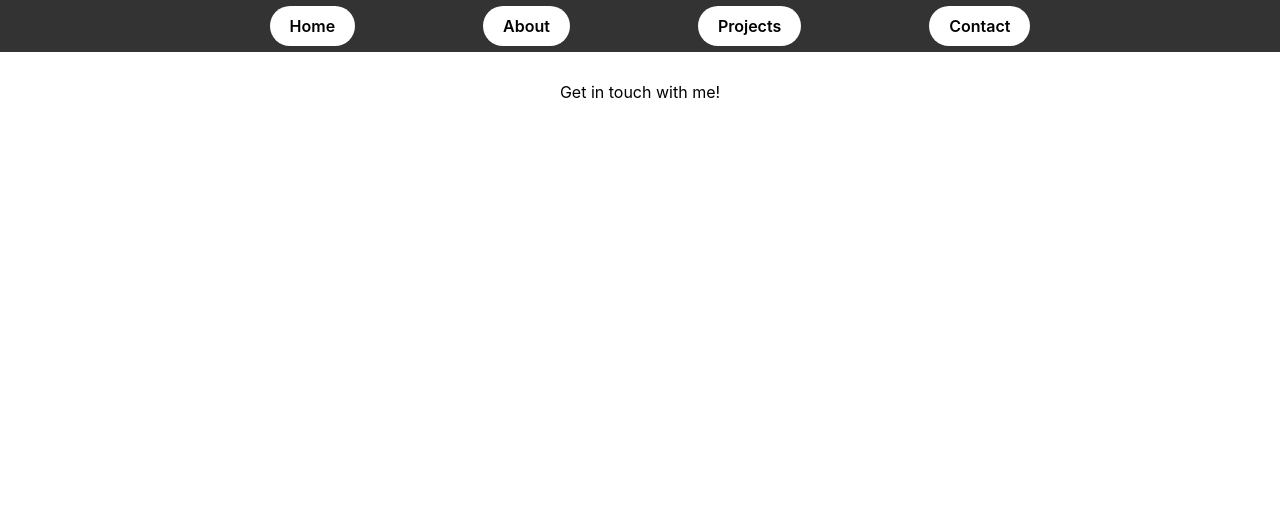
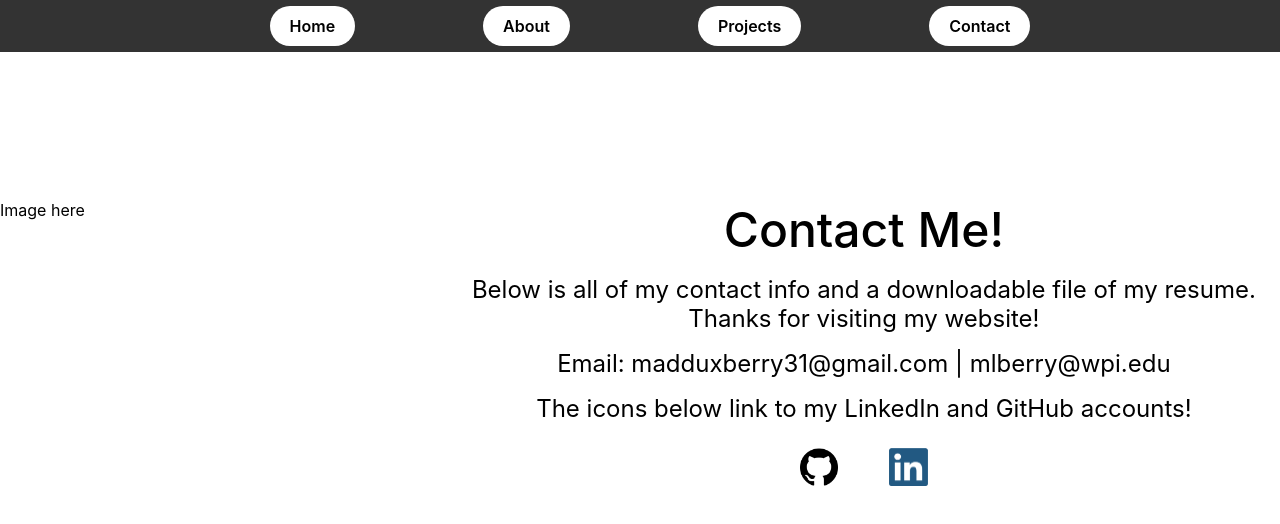
Before and after one commit to MaceTheWindu66/website, a React (Create React App) app: page /contact in a window 1280 px wide. Shown: the top 524 px of the page. Built offline with nearby package versions, Linux system fonts and the light colour scheme.

Commit message:
More updates to contact page, began about page structure. Also added fade-in animations for the other pages.

```diff
--- /dev/null
+++ b/src/About.css
@@ -0,0 +1,28 @@
+.page-container-box{
+    display: flex;
+    padding-top: 10vh;
+    width: 100vw;
+    height: 100%;
+    flex-direction: row;
+    justify-content: center;
+    overflow-y: hidden;
+    animation: fade-in 3s;
+}
+
+.section{
+    display: flex;
+    overflow: hidden;
+    flex-direction: row;
+    justify-content: center;
+    align-items: center;
+    height: 100vh;
+    padding: 20px;
+    width: 100vw;
+}
+
+.content-box{
+    display: flex;
+    flex-direction: column;
+    height: 100%;
+    width: 48%;
+}
--- a/src/About.tsx
+++ b/src/About.tsx
@@ -1,8 +1,15 @@
 import React from "react";
+import './About.css';
 
 function About() {
     return(
-        <div>About</div>
+        <div style={{paddingTop: '6vh', overflow: 'hidden'}}>
+            <div className = "page-container-box">
+                <div className = "section">
+
+                </div>
+            </div>
+        </div>
     );
 }
 
--- /dev/null
+++ b/src/Contact.css
@@ -0,0 +1,58 @@
+.page-container-box{
+    display: flex;
+    padding-top: 19vh;
+    width: 100vw;
+    height: 100%;
+    flex-direction: row;
+    justify-content: center;
+    overflow-y: hidden;
+    animation: fade-in 3s;
+}
+
+.my-image{
+    display: flex;
+    flex-direction: column;
+    justify-content: center;
+    width: 48%;
+    height: 100%;
+}
+
+.contact-info{
+    display: flex;
+    flex-direction: column;
+    justify-content: center;
+    height: 100%;
+}
+
+.contact-info-header{
+    display: flex;
+    width: 100%;
+    flex-direction: column;
+    text-align: center;
+    align-items: center;
+    justify-content: center;
+    margin-bottom: 2vh;
+    font-weight: 500;
+    font-size: 48px;
+}
+
+.contact-info-text{
+    display: flex;
+    width: 100%;
+    text-align: center;
+    align-items: center;
+    justify-content: center;
+    font-weight: 400;
+    font-size: 24px;
+    margin-bottom: 2vh;
+}
+
+.image-buttons-box{
+    display: flex;
+    width: 100%;
+    height: 7vh;
+    align-items: center;
+    flex-direction: row;
+    justify-content: center;
+    gap: 4vw;
+}
--- a/src/Contact.tsx
+++ b/src/Contact.tsx
@@ -1,10 +1,43 @@
 import React from 'react';
+import './Contact.css';
+import ImageButton from './ImageButton';
+import gitHubLogo from './images/gitHubLogo.png'
+import linkedInLogo from './images/linkedInLogo.png'
 
 const Contact = () => {
   return (
-    <div>
-      <h1>Contact</h1>
-      <p>Get in touch with me!</p>
+    <div style = {{paddingTop: '15vh', overflow: 'hidden'}}>
+      <div className = "page-container-box">
+        <div className = "my-image">
+          Image here
+        </div>
+        <div className = "contact-info">
+          <div className = "contact-info-header">
+            Contact Me!
+          </div>
+          <div className = "contact-info-text">
+            Below is all of my contact info and a downloadable file of my resume. Thanks for visiting my website!
+          </div>
+          <div className = "contact-info-text">
+            Email: madduxberry31@gmail.com   |   mlberry@wpi.edu
+          </div>
+          <div className = "contact-info-text">
+            The icons below link to my LinkedIn and GitHub accounts!
+          </div>
+          <div className = "image-buttons-box">
+            <ImageButton
+              imageSrc = {gitHubLogo}
+              url = "https://github.com/MaceTheWindu66"
+              altText = "GitHub Profile"
+              />
+            <ImageButton
+              imageSrc = {linkedInLogo}
+              url = "https://www.linkedin.com/in/maddux-berry-9b94342a1"
+              altText = "LinkedInProfile"
+            />
+          </div>
+        </div>
+      </div>
     </div>
   );
 };
--- a/src/Home.tsx
+++ b/src/Home.tsx
@@ -7,19 +7,6 @@ import { BrowserRouter as Router, Route, Routes, Link } from 'react-router-dom';
 interface SectionProps {
   children: ReactNode;
 }
-
-/*const Section: React.FC<SectionProps> = ({ children }) => {
-  const { ref, inView } = useInView({
-    triggerOnce: false, // Ensure the animation happens only once
-    threshold: 0.9, // Trigger when 10% of the section is visible
-  });
-
-  return (
-    <div ref={ref} className={`section ${inView ? 'fade-in' : ''}`}>
-      {children}
-    </div>
-  );
-}; */
 
 
 const Home = () => {
@@ -33,6 +20,7 @@ const Home = () => {
                   studying Computer Science. I'm currently pursuing my Bachelor's degree, and have recently applied to the Master's
                   program at WPI! My current interests are in Artificial Intelligence, Cybersecurity, Systems Programming, and Web/Game Development.
                 </div>
+                <div style={{marginTop: '1vh', fontWeight: 500}}><Link to="/about" className="nav-button2">Learn More About Me Here!</Link></div>
             </div>
 
             <div className = "right-content"> Image of Me</div>
--- /dev/null
+++ b/src/ImageButton.css
@@ -0,0 +1,16 @@
+.image-button {
+    width: 3vw; /* Set the size of the button */
+    height: 3vw;
+    cursor: pointer; /* Makes the image appear clickable */
+    border: none;
+    padding: 0;
+    transition: transform 0.2s ease; /* Smooth transition effect */
+  }
+
+  .image-button:hover {
+    transform: scale(1.1); /* Slightly enlarge on hover */
+  }
+
+  .image-button:active {
+    transform: scale(0.95); /* Slightly shrink on click */
+  }
--- /dev/null
+++ b/src/ImageButton.tsx
@@ -0,0 +1,32 @@
+import React from 'react';
+import './ImageButton.css';
+
+interface ImageButtonProps {
+    imageSrc: string; // The image source should be a string
+    onClick?: () => void; // The onClick handler is a function
+    altText: string; // Alt text should be a string
+    url?: string;
+  }
+
+  const ImageButton: React.FC<ImageButtonProps> = ({ imageSrc, onClick, altText, url }) => {
+    const handleClick = () => {
+      if (url) {
+        window.location.href = url; // Redirect to URL
+      } else if (onClick) {
+        onClick(); // Call the onClick function
+      } else {
+        console.warn('No onClick handler or URL provided');
+      }
+    };
+
+    return(
+        <img
+            src={imageSrc}
+            alt={altText}
+            className="image-button"
+            onClick={handleClick}
+        />
+    );
+};
+
+export default ImageButton;
--- a/src/Projects.css
+++ b/src/Projects.css
@@ -14,7 +14,7 @@
     flex-direction: row;
     justify-content: center;
     width: 100vw;
-    height: 70vh;
+    height: 57vh;
 }
 
 .project-image-content, .project-text-content{
@@ -45,6 +45,7 @@
 .project-header{
     display: flex;
     flex-direction: row;
+    justify-content: left;
     margin-bottom: 2vh;
     width: 100%;
     font-size: 32px;
@@ -54,5 +55,6 @@
 .project-description{
     display: flex;
     flex-direction: row;
+    text-align: left;
     width: 100%;
 }
--- a/src/Projects.tsx
+++ b/src/Projects.tsx
@@ -10,7 +10,7 @@ const Projects = () => {
             Image here
           </div>
           <div className = "project-text-content">
-            <div className = "project-header" style = {{ justifyContent: 'left'}}> Mass General Website </div>
+            <div className = "project-header"> Mass General Website </div>
             <div className = "project-description">
               For this project, I served as Project Manager and
               Full-Stack Software Developer on a team of 11. We were tasked with making a fully functional
@@ -22,14 +22,14 @@ const Projects = () => {
         </div>
         <div className = "project-section">
           <div className = "project-text-content">
-            <div className = "project-header" style = {{ justifyContent: 'right'}}>
+            <div className = "project-header">
               Nim Bot
             </div>
-            <div className = "project-description" style = {{textAlign: 'right'}}>
+            <div className = "project-description">
               For this project, I created a simple bot using an algorithm that will attempt to beat
               the opposing player at the famous game of Nim. The bot essentially calculates the nim-sum
-              after every move, and uses this nim sum algorithm to determine its next move. Its true, hardcoded
-              objective is to ensure the nim-sum for its own position does not = 0, which means it is playing a losing strategy.
+              after every move, and uses this nim sum to determine its next move, ensuring it plays the winning
+              strategy every time.
             </div>
           </div>
           <div className = "project-image-content">
@@ -37,7 +37,35 @@ const Projects = () => {
           </div>
         </div>
         <div className = "project-section">
-
+          <div className = "project-image-content" >
+            Image Here
+          </div>
+          <div className = "project-text-content">
+            <div className = "project-header">
+              Deep-Learning Snake A.I
+            </div>
+            <div className = "project-description">
+              This project I used to dip my toes into the field of artificial intelligence, and furthermore Machine Learning.
+              With the help of some tutorials and YouTube videos, this project allowed me to begin to grasp concepts such as
+              neural network building, Deep-Learning, and allowed me to grow my skills in Python and PyTorch. I hope to do more
+              projects like this in the future!
+            </div>
+          </div>
+        </div>
+        <div className = "project-section">
+          <div className = "project-text-content">
+            <div className = "project-header">
+              N Queens Problem Solver
+            </div>
+            <div className = "project-description">
+              For this project, I used a backtracking algorithm to solve the infamous N-Queens problem for any input of N.
+              This project allowed me to get more familiar with backtracking algorithms and enhanced my problem solving skills
+              greatly.
+            </div>
+          </div>
+          <div className = "project-image-content">
+            Image here
+          </div>
         </div>
       </div>
     </div>
```
Also changed, not shown: src/images/gitHubLogo.png (added), src/images/linkedInLogo.png (added).
